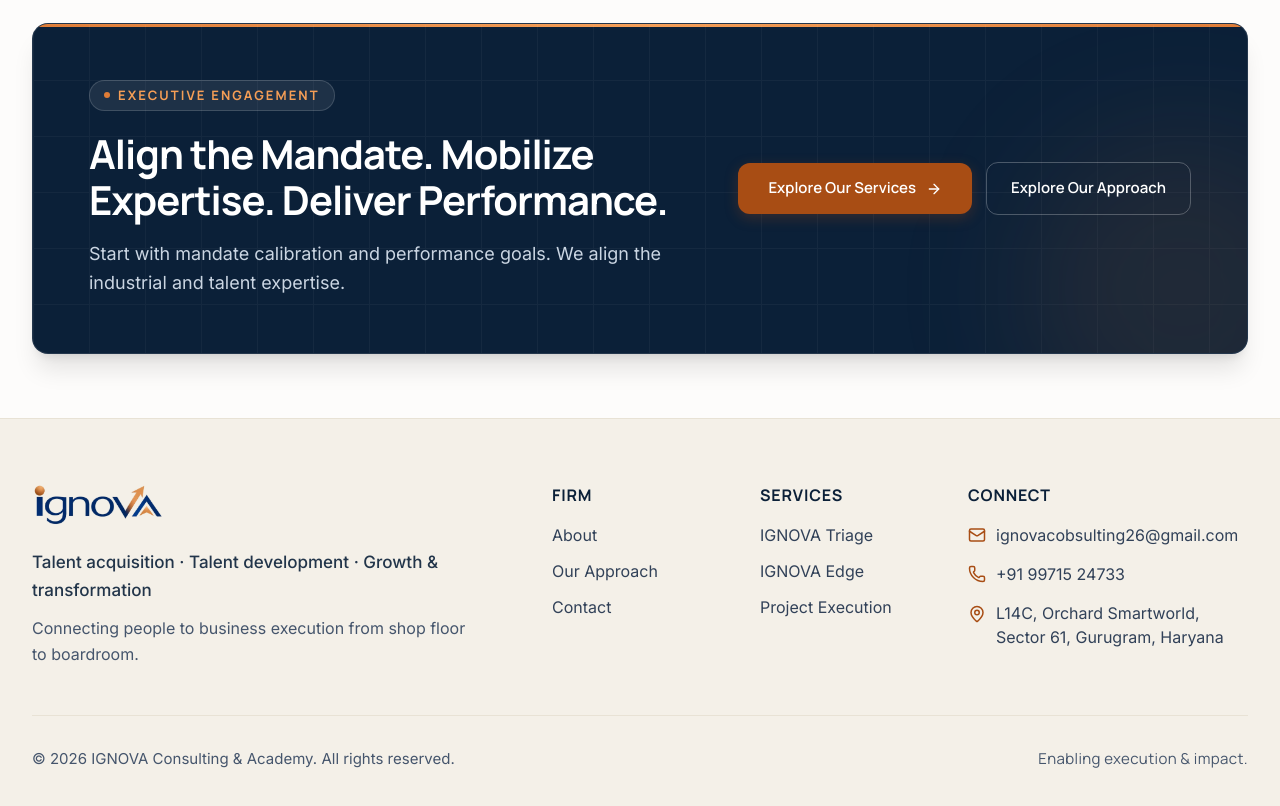
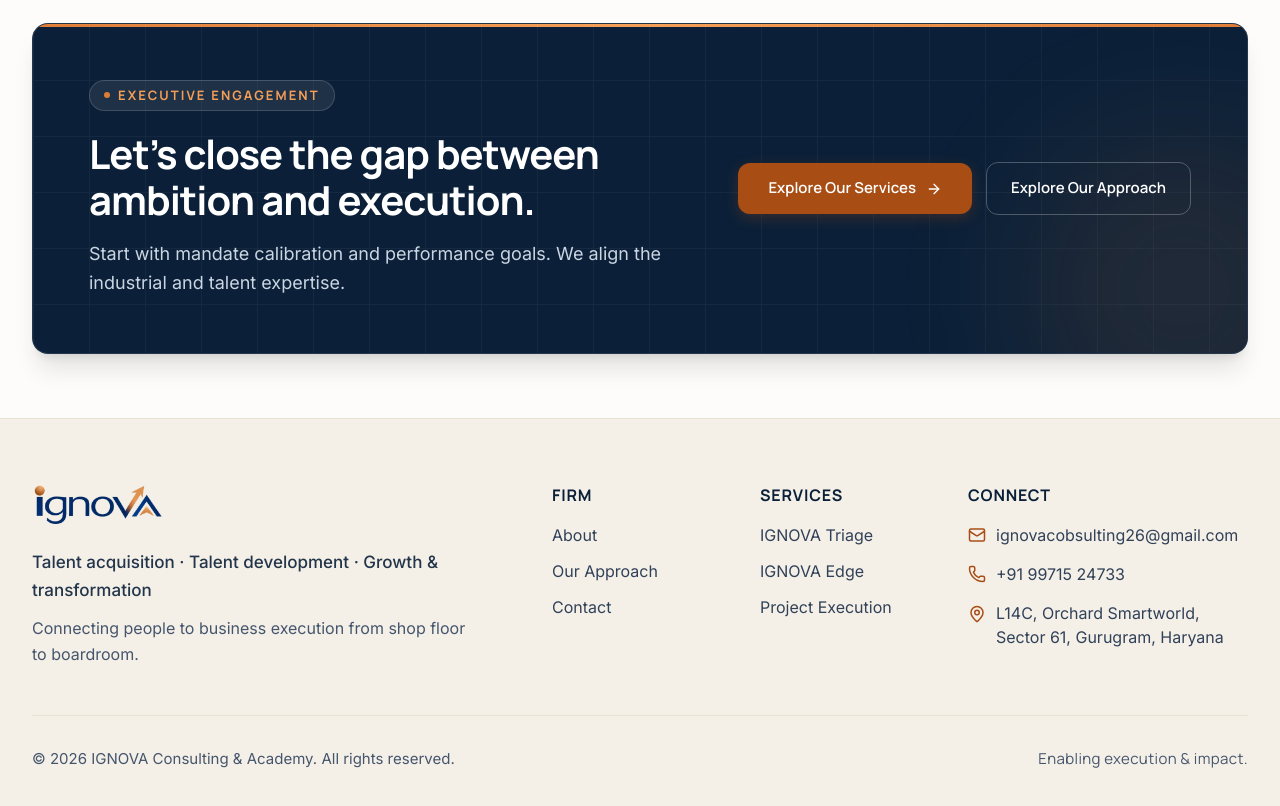
Before and after one commit to ayushprakash1010-jpg/Ignova, a Next.js app: page /about in a window 1280 px wide. Shown: the part 2760-3566 px from the top of the page. Built offline with nearby package versions, Linux system fonts and the light colour scheme; a web font is replaced by a local one.

Commit message:
copy(about): update bottom CTA headline to close the gap between ambition and execution

```diff
--- a/src/app/about/page.tsx
+++ b/src/app/about/page.tsx
@@ -261,7 +261,7 @@ export default function AboutPage() {
       {/* ============ CTA BANNER ============ */}
       <CTABanner
         variant="navy"
-        title="Align the Mandate. Mobilize Expertise. Deliver Performance."
+        title="Let’s close the gap between ambition and execution."
         buttonText="Explore Our Services"
         buttonHref="/services"
         secondaryButtonText="Explore Our Approach"
```
